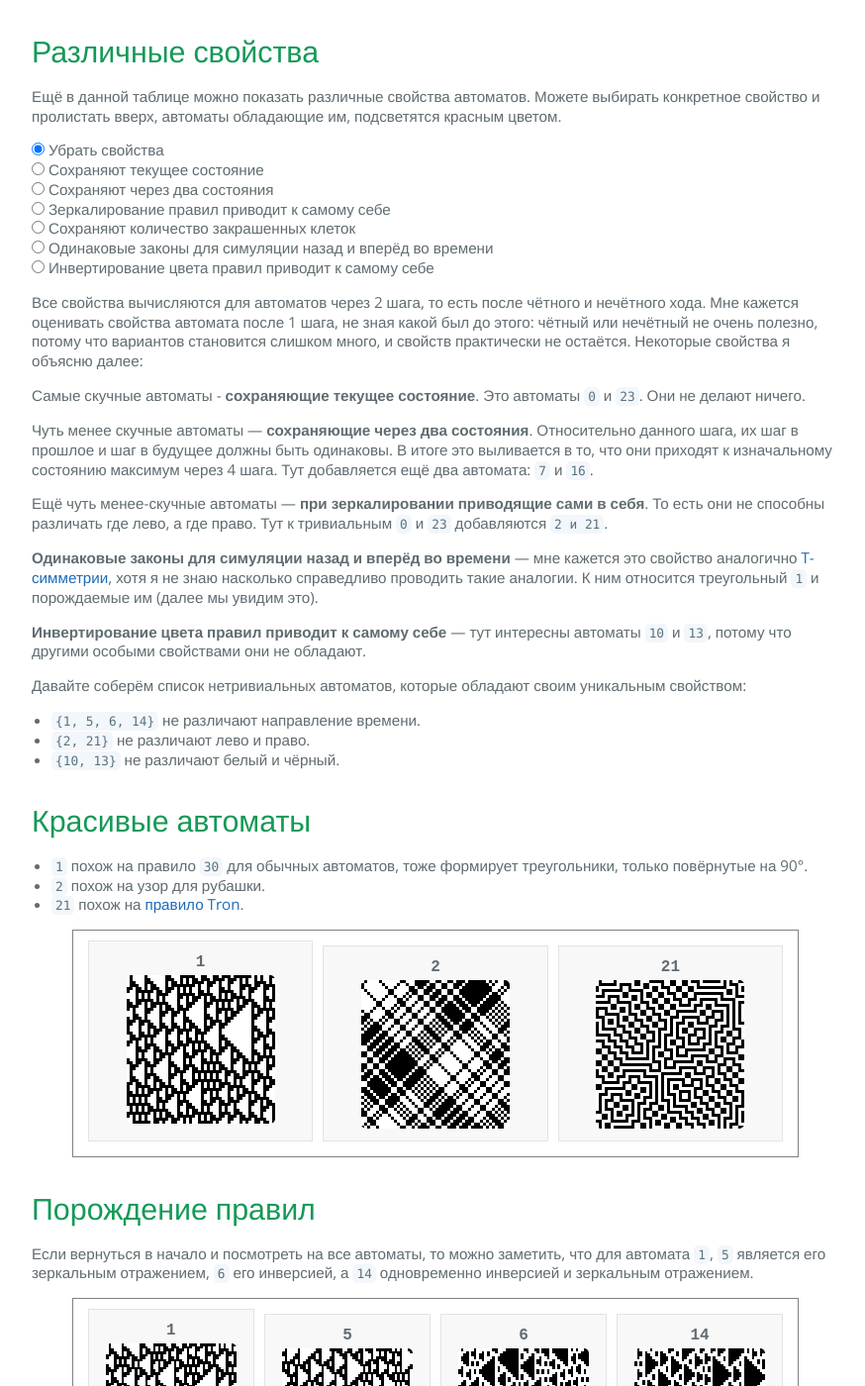
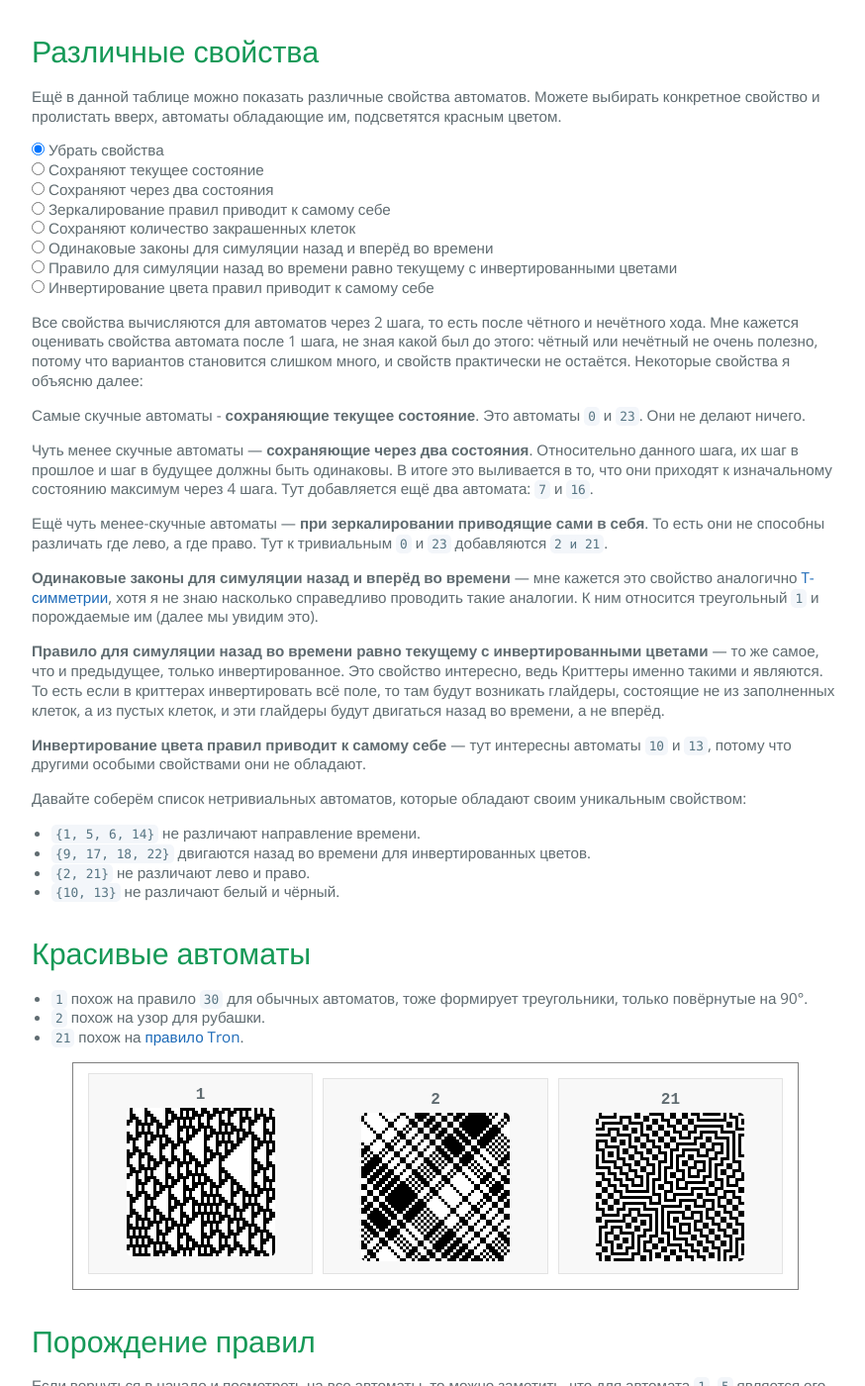
Before and after one commit to optozorax/blog_old, a Jekyll site: the page built from _posts/2021-07-28-invertible-automata.md, in a window 1280 px wide and 1400 px high, scrolled down 1995 px. Shown: the whole window at 99% size, without its empty margins (200-1074 px from the left). Built offline with Jekyll 4.4.1, drawn with Linux system fonts in a browser that asks for light colours; comment, search, counter and statistics services are not loaded.

Commit message:
add info about anti-time-reversibility

```diff
--- a/_posts/2021-07-28-invertible-automata.md
+++ b/_posts/2021-07-28-invertible-automata.md
@@ -76,7 +76,7 @@
 
 <center>
 <div class="container">
-<div class="automata-col trivial trivial_two time_symmetricale self_mirror self_inverse save_count">
+<div class="automata-col trivial trivial_two time_symmetricale anti_time_symmetricale self_mirror self_inverse save_count">
 <span class="automata-name"><b>0</b></span><br>
 <img class="pixelated skip-img" src="/assets/invertible-automata/img/0_skip.png">
 <img class="pixelated both-img" src="/assets/invertible-automata/img/0_both.png">
@@ -88,7 +88,7 @@
 <img class="pixelated both-img" src="/assets/invertible-automata/img/1_both.png">
 <span class="automata-name">[0 1 3 2]</span>
 </div>
-<div class="automata-col time_symmetricale self_mirror self_inverse save_count">
+<div class="automata-col time_symmetricale anti_time_symmetricale self_mirror self_inverse save_count">
 <span class="automata-name"><b>2</b></span><br>
 <img class="pixelated skip-img" src="/assets/invertible-automata/img/2_skip.png">
 <img class="pixelated both-img" src="/assets/invertible-automata/img/2_both.png">
@@ -118,7 +118,7 @@
 <img class="pixelated both-img" src="/assets/invertible-automata/img/6_both.png">
 <span class="automata-name">[1 0 2 3]</span>
 </div>
-<div class="automata-col trivial_two time_symmetricale self_inverse">
+<div class="automata-col trivial_two time_symmetricale anti_time_symmetricale self_inverse">
 <span class="automata-name"><b>7</b></span><br>
 <img class="pixelated skip-img" src="/assets/invertible-automata/img/7_skip.png">
 <img class="pixelated both-img" src="/assets/invertible-automata/img/7_both.png">
@@ -130,7 +130,7 @@
 <img class="pixelated both-img" src="/assets/invertible-automata/img/8_both.png">
 <span class="automata-name">[1 2 0 3]</span>
 </div>
-<div class="automata-col">
+<div class="automata-col anti_time_symmetricale">
 <span class="automata-name"><b>9</b></span><br>
 <img class="pixelated skip-img" src="/assets/invertible-automata/img/9_skip.png">
 <img class="pixelated both-img" src="/assets/invertible-automata/img/9_both.png">
@@ -172,19 +172,19 @@
 <img class="pixelated both-img" src="/assets/invertible-automata/img/15_both.png">
 <span class="automata-name">[2 1 3 0]</span>
 </div>
-<div class="automata-col trivial_two time_symmetricale self_inverse">
+<div class="automata-col trivial_two time_symmetricale anti_time_symmetricale self_inverse">
 <span class="automata-name"><b>16</b></span><br>
 <img class="pixelated skip-img" src="/assets/invertible-automata/img/16_skip.png">
 <img class="pixelated both-img" src="/assets/invertible-automata/img/16_both.png">
 <span class="automata-name">[2 3 0 1]</span>
 </div>
-<div class="automata-col">
+<div class="automata-col anti_time_symmetricale">
 <span class="automata-name"><b>17</b></span><br>
 <img class="pixelated skip-img" src="/assets/invertible-automata/img/17_skip.png">
 <img class="pixelated both-img" src="/assets/invertible-automata/img/17_both.png">
 <span class="automata-name">[2 3 1 0]</span>
 </div>
-<div class="automata-col">
+<div class="automata-col anti_time_symmetricale">
 <span class="automata-name"><b>18</b></span><br>
 <img class="pixelated skip-img" src="/assets/invertible-automata/img/18_skip.png">
 <img class="pixelated both-img" src="/assets/invertible-automata/img/18_both.png">
@@ -202,19 +202,19 @@
 <img class="pixelated both-img" src="/assets/invertible-automata/img/20_both.png">
 <span class="automata-name">[3 1 0 2]</span>
 </div>
-<div class="automata-col time_symmetricale self_mirror self_inverse save_count">
+<div class="automata-col time_symmetricale anti_time_symmetricale self_mirror self_inverse save_count">
 <span class="automata-name"><b>21</b></span><br>
 <img class="pixelated skip-img" src="/assets/invertible-automata/img/21_skip.png">
 <img class="pixelated both-img" src="/assets/invertible-automata/img/21_both.png">
 <span class="automata-name">[3 1 2 0]</span>
 </div>
-<div class="automata-col">
+<div class="automata-col anti_time_symmetricale">
 <span class="automata-name"><b>22</b></span><br>
 <img class="pixelated skip-img" src="/assets/invertible-automata/img/22_skip.png">
 <img class="pixelated both-img" src="/assets/invertible-automata/img/22_both.png">
 <span class="automata-name">[3 2 0 1]</span>
 </div>
-<div class="automata-col trivial trivial_two time_symmetricale self_mirror self_inverse save_count">
+<div class="automata-col trivial trivial_two time_symmetricale anti_time_symmetricale self_mirror self_inverse save_count">
 <span class="automata-name"><b>23</b></span><br>
 <img class="pixelated skip-img" src="/assets/invertible-automata/img/23_skip.png">
 <img class="pixelated both-img" src="/assets/invertible-automata/img/23_both.png">
@@ -250,6 +250,9 @@
 <label><input type="radio" name="prop" value="time_symmetricale" />
 Одинаковые законы для симуляции назад и вперёд во времени</label><br>
 
+<label><input type="radio" name="prop" value="anti_time_symmetricale" />
+Правило для симуляции назад во времени равно текущему с инвертированными цветами</label><br>
+
 <label><input type="radio" name="prop" value="self_inverse" />
 Инвертирование цвета правил приводит к самому себе</label><br>
 </form>
@@ -264,10 +267,13 @@
 
 **Одинаковые законы для симуляции назад и вперёд во времени** — мне кажется это свойство аналогично [T-симметрии](https://ru.wikipedia.org/wiki/T-%D1%81%D0%B8%D0%BC%D0%BC%D0%B5%D1%82%D1%80%D0%B8%D1%8F), хотя я не знаю насколько справедливо проводить такие аналогии. К ним относится треугольный `1` и порождаемые им (далее мы увидим это).
 
+**Правило для симуляции назад во времени равно текущему с инвертированными цветами** — то же самое, что и предыдущее, только инвертированное. Это свойство интересно, ведь Криттеры именно такими и являются. То есть если в криттерах инвертировать всё поле, то там будут возникать глайдеры, состоящие не из заполненных клеток, а из пустых клеток, и эти глайдеры будут двигаться назад во времени, а не вперёд.
+
 **Инвертирование цвета правил приводит к самому себе** — тут интересны автоматы `10` и `13`, потому что другими особыми свойствами они не обладают.
 
 Давайте соберём список нетривиальных автоматов, которые обладают своим уникальным свойством:
 * `{1, 5, 6, 14}` не различают направление времени.
+* `{9, 17, 18, 22}` двигаются назад во времени для инвертированных цветов.
 * `{2, 21}` не различают лево и право.
 * `{10, 13}` не различают белый и чёрный.
 
```
